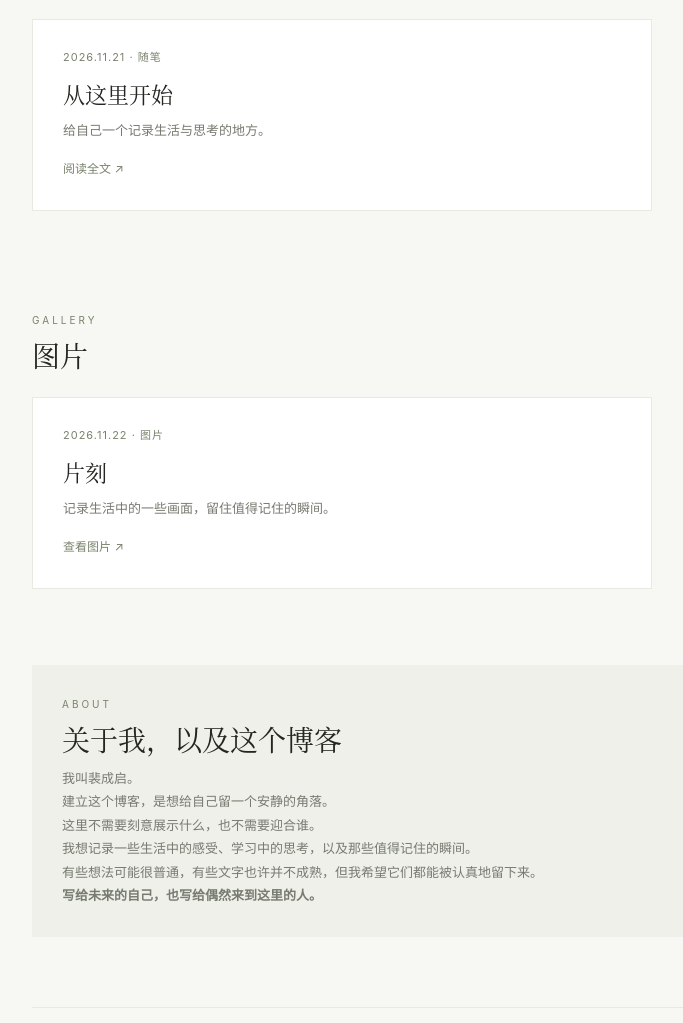
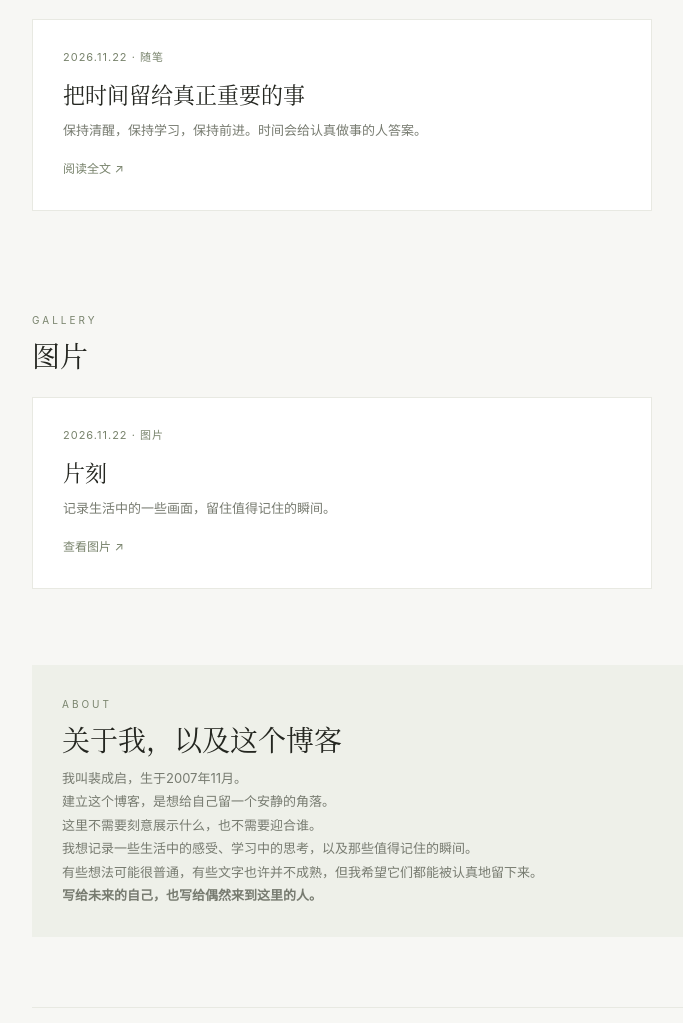
Before and after one commit to chengqipei888-glitch/my-personal-blog, a plain HTML site: page index.html in a window 1280 px wide. Shown: the part 219-1242 px from the top of the page, without its empty margins (158-841 px from the left). Drawn offline with Linux system fonts and the light colour scheme.

Commit message:
Update homepage article and about details

```diff
--- a/index.html
+++ b/index.html
@@ -28,9 +28,9 @@ a:focus-visible{outline:2px solid var(--accent);outline-offset:4px}
 <section class="section" id="writing">
 <div class="section-head"><div class="eyebrow">WRITING</div><h2>文章</h2></div>
 <article class="post">
-<div class="meta">2026.11.21 · 随笔</div>
-<h3>从这里开始</h3>
-<p>给自己一个记录生活与思考的地方。</p>
+<div class="meta">2026.11.22 · 随笔</div>
+<h3>把时间留给真正重要的事</h3>
+<p>保持清醒，保持学习，保持前进。时间会给认真做事的人答案。</p>
 <a class="read" href="posts/first-post.html">阅读全文 ↗</a>
 </article>
 </section>
@@ -47,7 +47,7 @@ a:focus-visible{outline:2px solid var(--accent);outline-offset:4px}
 <div class="about-inner">
 <div class="eyebrow">ABOUT</div>
 <h2>关于我，以及这个博客</h2>
-<p>我叫裴成启。</p>
+<p>我叫裴成启，生于2007年11月。</p>
 <p>建立这个博客，是想给自己留一个安静的角落。</p>
 <p>这里不需要刻意展示什么，也不需要迎合谁。</p>
 <p>我想记录一些生活中的感受、学习中的思考，以及那些值得记住的瞬间。</p>
```
